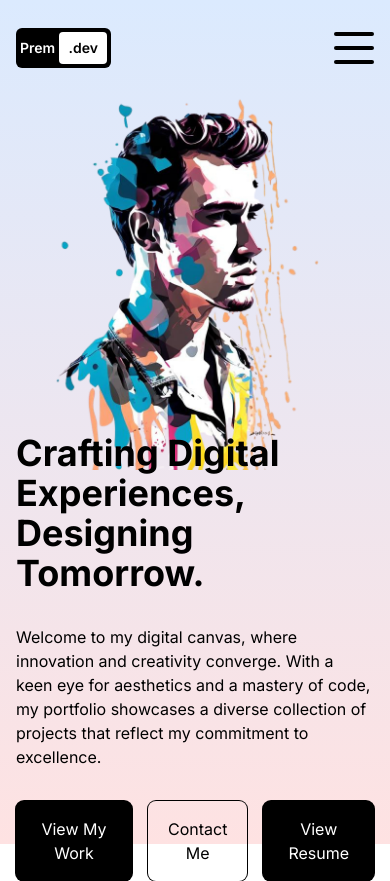
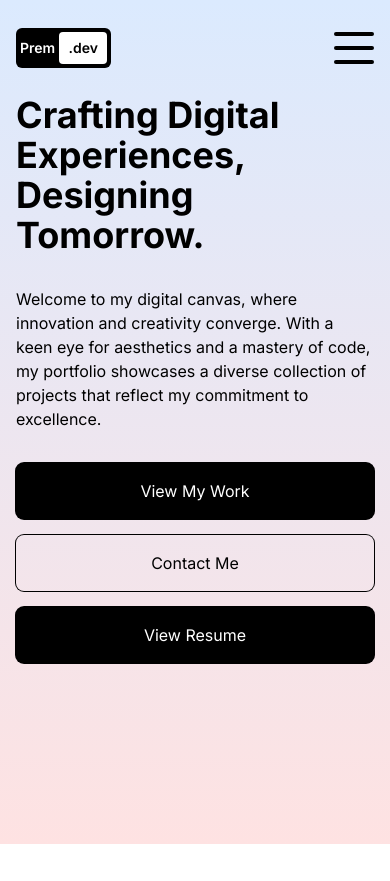
Before and after one commit to premnarayankar/portfolio-2025, a Next.js app: page / in a window 390 px wide. After the commit the page ends 844 px from the top, so only its background shows below. Built offline with nearby package versions, Linux system fonts and the light colour scheme.

Commit message:
responsive design change

```diff
--- a/src/app/about/page.jsx
+++ b/src/app/about/page.jsx
@@ -150,7 +150,10 @@ const AboutPage = () => {
               className="flex gap-4 flex-wrap"
             >
               {skills.map((item) => (
-                <div className="rounded  p-2 text-sm cursor-pointer bg-black text-white hover:bg-white hover:text-black">
+                <div
+                  key={item}
+                  className="rounded  p-2 text-sm cursor-pointer bg-black text-white hover:bg-white hover:text-black"
+                >
                   {item}
                 </div>
               ))}
--- a/src/app/contact/page.jsx
+++ b/src/app/contact/page.jsx
@@ -42,7 +42,7 @@ const ContactPage = () => {
     >
       <div className="h-full flex flex-col lg:flex-row px-4 sm:px-8 md:px-12 lg:px-20 xl:px-48">
         {/* TEXT CONTAINER */}
-        <div className="h-1/2 lg:h-full lg:w-1/2 flex items-center justify-center text-6xl">
+        <div className="h-24 md:h-1/2 lg:h-full lg:w-1/2 flex items-center justify-center text-3xl md:text-6xl">
           <div>
             {text.split("").map((letter, index) => (
               <motion.span
@@ -65,7 +65,7 @@ const ContactPage = () => {
         <form
           onSubmit={sendEmail}
           ref={form}
-          className="h-1/2 lg:h-full lg:w-1/2 bg-red-50 rounded-xl text-xl flex flex-col gap-8 justify-center p-24"
+          className="h-3/4 lg:h-full lg:w-1/2 bg-red-50 rounded-xl text-md md:text-xl flex flex-col gap-8 justify-center py-12 px-4 md:p-24"
         >
           <span>Dear Prem Narayankar,</span>
           <textarea
--- a/src/app/page.jsx
+++ b/src/app/page.jsx
@@ -15,11 +15,11 @@ const Homepage = () => {
     >
       <div className="h-full flex flex-col lg:flex-row px-4 sm:px-8 md:px-12 lg:px-20 xl:px-48">
         {/* IMAGE CONTAINER */}
-        <div className="h-1/2 lg:h-full lg:w-1/2 relative">
+        <div className="hidden md:block h-1/2 lg:h-full lg:w-1/2 relative">
           <Image src="/hero.png" alt="" fill className="object-contain" />
         </div>
         {/* TEXT CONTAINER */}
-        <div className="h-1/2 lg:h-full lg:w-1/2 flex flex-col gap-8 items-center justify-center">
+        <div className="mt-24 md:mt-0 h-1/2 lg:h-full lg:w-1/2 flex flex-col gap-8 items-center justify-center">
           {/* TITLE */}
           <h1 className="text-4xl md:text-4xl font-bold z-10">
             Crafting Digital Experiences, Designing Tomorrow.
@@ -32,7 +32,7 @@ const Homepage = () => {
             commitment to excellence.
           </p>
           {/* BUTTONS */}
-          <div className="w-full flex gap-4">
+          <div className="w-full flex flex-col md:flex-row gap-4">
             <button className="p-4 rounded-lg ring-1 ring-black bg-black text-white">
               View My Work
             </button>
--- a/src/app/portfolio/page.jsx
+++ b/src/app/portfolio/page.jsx
@@ -86,7 +86,7 @@ const PortfolioPage = () => {
         </div>
       </div>
       <div className="w-screen h-screen flex flex-col gap-16 items-center justify-center text-center">
-        <h1 className="text-8xl">Do you have a project?</h1>
+        <h1 className="text-2xl md:text-8xl">Do you have a project?</h1>
         <div className="relative">
           <motion.svg
             animate={{ rotate: 360 }}
--- a/src/components/transitionProvider.jsx
+++ b/src/components/transitionProvider.jsx
@@ -21,7 +21,7 @@ const TransitionProvider = ({ children }) => {
           transition={{ duration: 0.5, ease: "easeOut" }}
         />
         <motion.div
-          className="fixed m-auto top-0 bottom-0 left-0 right-0 text-white text-8xl cursor-default z-50 w-fit h-fit"
+          className="fixed m-auto top-0 bottom-0 left-0 right-0 text-white text-4xl md:text-8xl cursor-default z-50 w-fit h-fit"
           initial={{ opacity: 1 }}
           animate={{ opacity: 0 }}
           exit={{ opacity: 0 }}
```
